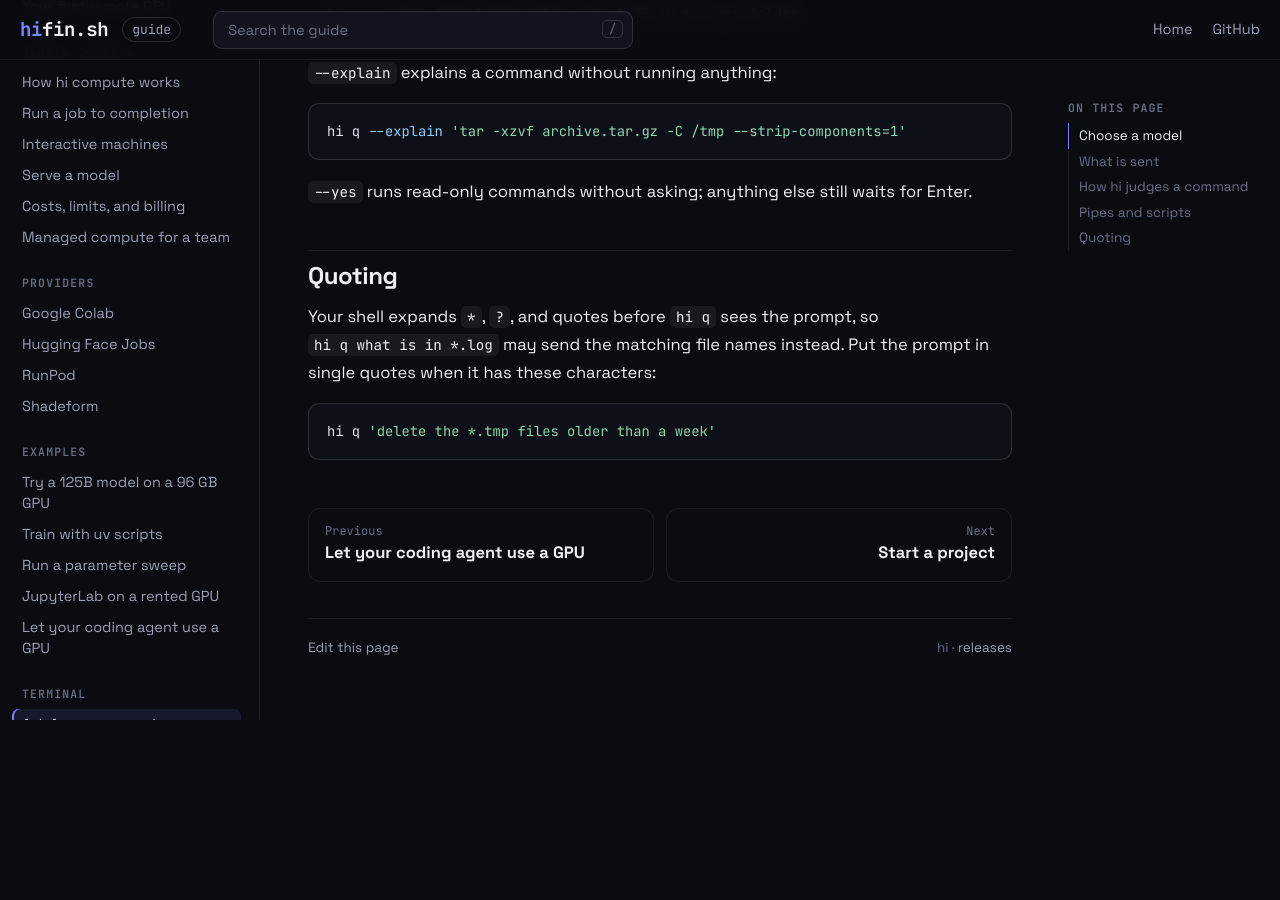
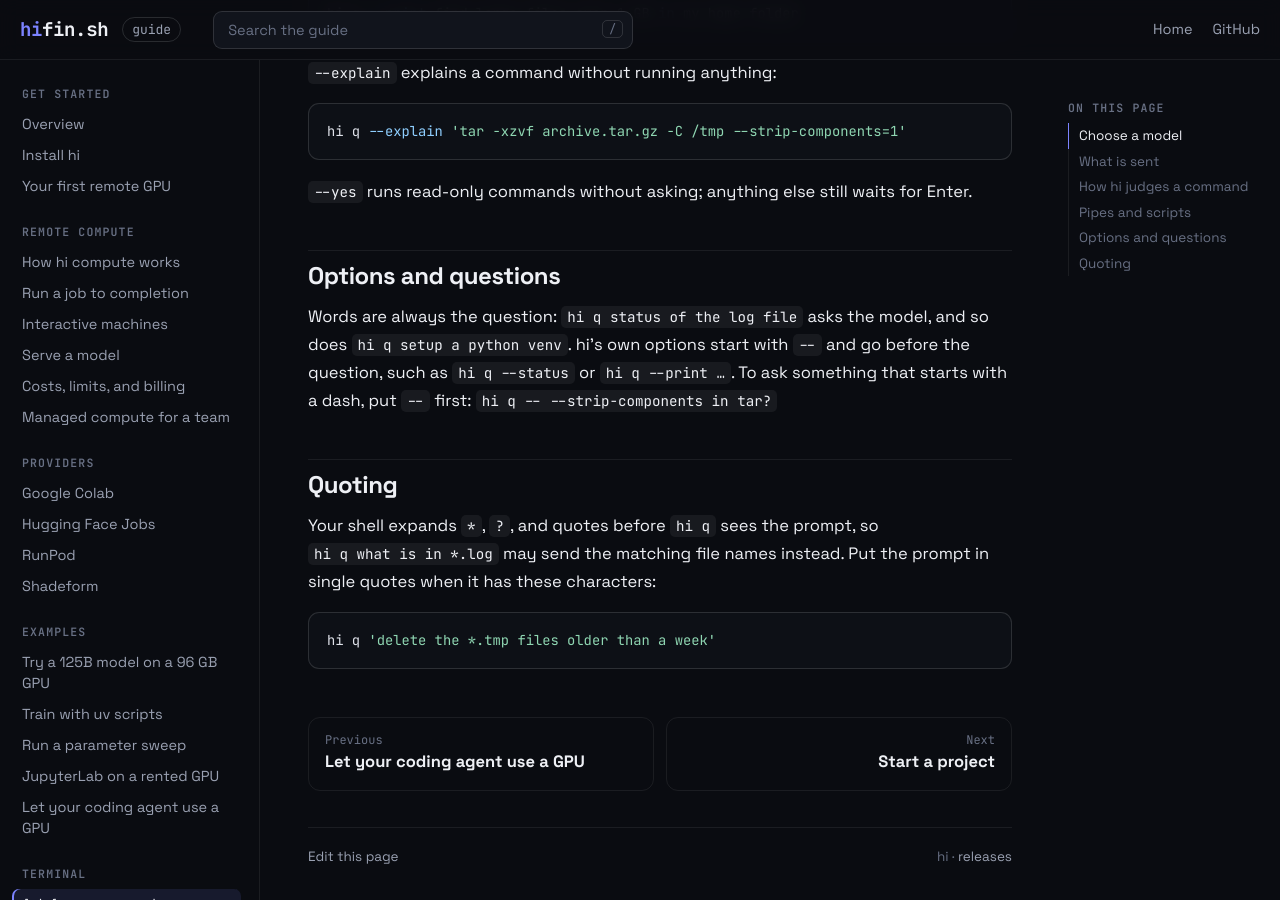
Before and after one commit to hifinab/cli, a Jekyll site: the page built from guide/q/index.md, in a window 1280 px wide and 900 px high, scrolled down 2880 px. Built offline with Jekyll 4.4.1, drawn with Linux system fonts in a browser that asks for light colours; before the commit the page ends 3600 px from its top, so only the background shows below that; some of the changed text lies outside the part shown.

Commit message:
Make hi q's own actions options, so words are always the question
hi q status of the log file ran the status subcommand instead of asking.
setup, status, and context are now --setup, --status, and --context, and
everything from the first word that doesn't start with a dash is the
question; -- ends the options.

Co-Authored-By: Claude Opus 5.5 <noreply@anthropic.com>

```diff
--- a/guide/q/index.md
+++ b/guide/q/index.md
@@ -26,7 +26,7 @@ question that needs no command gets a short answer instead:
 
 The first time, `hi q` uses what it finds, in this order:
 
-1. The model saved by `hi q setup`.
+1. The model saved by `hi q --setup`.
 2. `HI_Q_BASE_URL` and `HI_Q_MODEL`, with `HI_Q_API_KEY` if the endpoint
    needs a key.
 3. `OPENAI_API_KEY` (and `OPENAI_BASE_URL` if set), then
@@ -34,7 +34,7 @@ The first time, `hi q` uses what it finds, in this order:
 4. Claude Code, if it is installed. It uses your Claude sign-in and the Haiku
    model; an answer takes a few seconds, because each one starts Claude Code.
 
-If none of these are there, a menu opens. Run `hi q setup` to choose again:
+If none of these are there, a menu opens. Run `hi q --setup` to choose again:
 
 - **Claude Code**: no key needed.
 - **An OpenAI-compatible endpoint**: OpenAI, OpenRouter, Groq, Ollama
@@ -45,7 +45,7 @@ If none of these are there, a menu opens. Run `hi q setup` to choose again:
 - **An Anthropic API key**.
 
 `hi q` tries the choice with one small request before saving it. The key is
-kept in `~/.config/hi/q-key`, readable only by you. `hi q status` shows
+kept in `~/.config/hi/q-key`, readable only by you. `hi q --status` shows
 which model is in use and where it came from. Use `--provider openai|anthropic|claude`
 or `--model <name>` to change them for one question.
 
@@ -61,7 +61,7 @@ With each question, `hi q` sends a short description of where you are:
 
 Values that look like keys, tokens, or passwords are removed first, and
 history lines that mention a password or secret are left out. File contents
-are never sent. Run `hi q context` to see exactly what goes out, or add
+are never sent. Run `hi q --context` to see exactly what goes out, or add
 `--no-context` to send only your question.
 
 History comes from the history file, so the last few commands of the shell
@@ -118,6 +118,14 @@ hi q --explain 'tar -xzvf archive.tar.gz -C /tmp --strip-components=1'
 `--yes` runs read-only commands without asking; anything else still waits
 for Enter.
 
+## Options and questions
+
+Words are always the question: `hi q status of the log file` asks the
+model, and so does `hi q setup a python venv`. hi's own options start with
+`--` and go before the question, such as `hi q --status` or
+`hi q --print …`. To ask something that starts with a dash, put `--` first:
+`hi q -- --strip-components in tar?`
+
 ## Quoting
 
 Your shell expands `*`, `?`, and quotes before `hi q` sees the prompt, so
```
Also changed, not shown: docs/roadmap.md (+2 -2 lines), docs/specs/approved/hi_q.md (+15 -9 lines), guide/reference/commands.md (+7 -3 lines), guide/reference/environment.md (+1 -1 lines), README.md, 5 other files.
